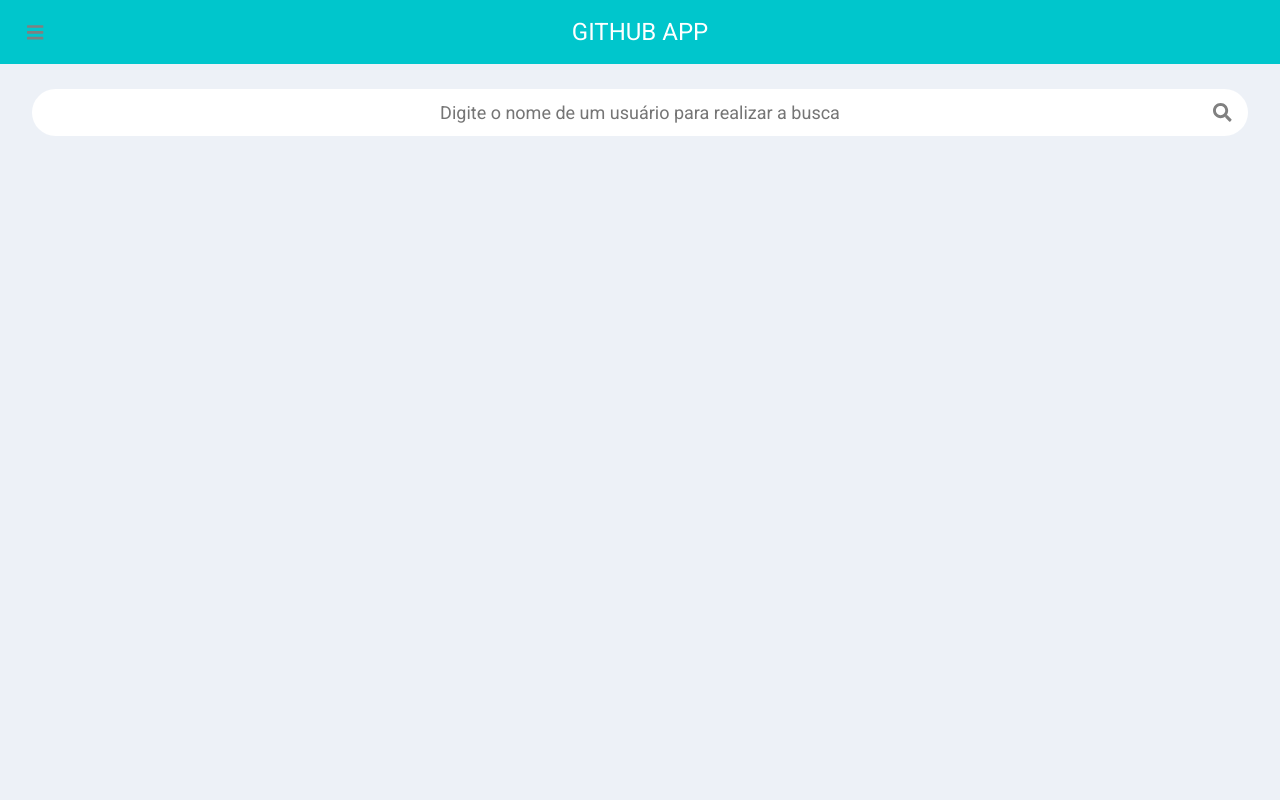
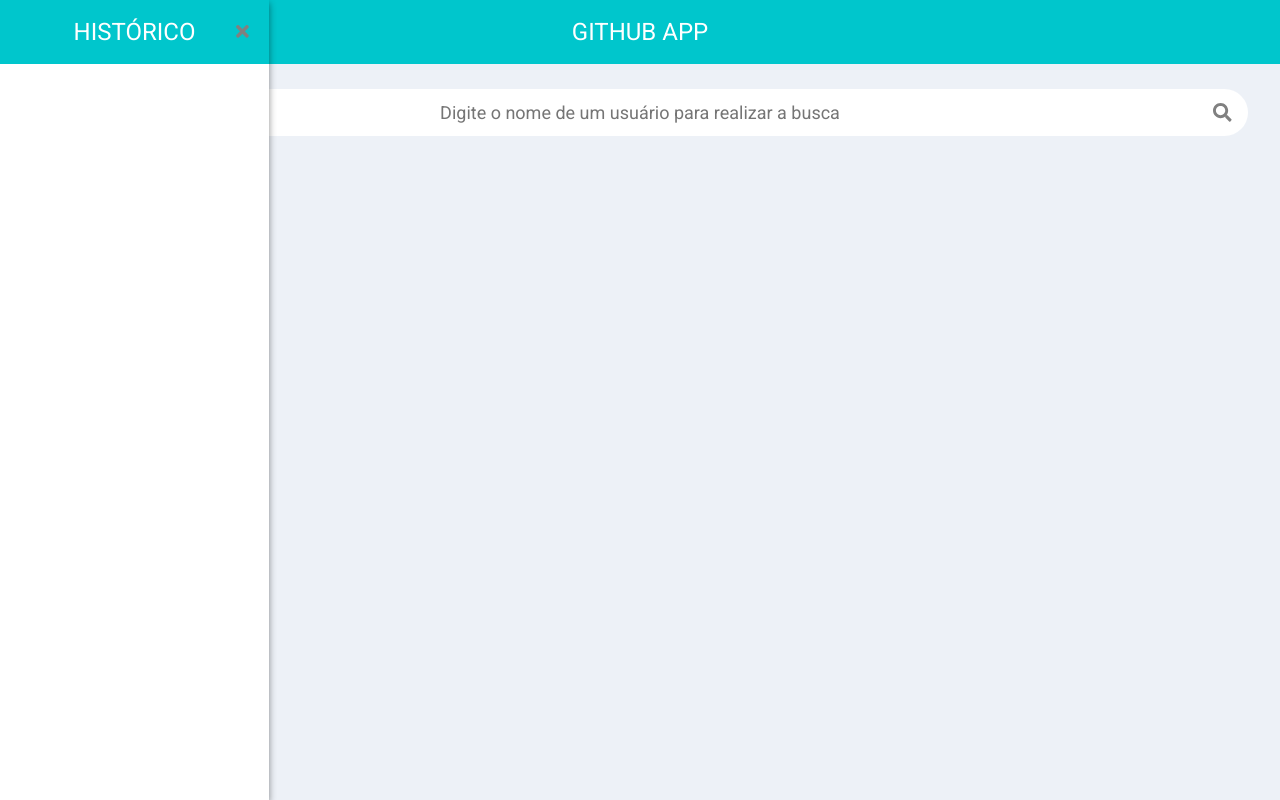
Before and after one commit to DanielLCintra/github-app, a React (Create React App) app: page / in a window 1280 px wide. Both pictures are taken after a click on the button 35 px from the left and 32 px from the top of the page. Built offline with nearby package versions, Linux system fonts and the light colour scheme.

Commit message:
Componente aside, controle de historico, persistencia e pesquisa

```diff
--- a/package.json
+++ b/package.json
@@ -19,6 +19,7 @@
     "css-loader": "^5.0.1",
     "express": "^4.17.1",
     "express-favicon": "^2.0.1",
+    "localforage": "^1.9.0",
     "node-sass": "^4.0.0",
     "path": "^0.12.7",
     "react": "^17.0.1",
--- /dev/null
+++ b/src/components/Aside/index.js
@@ -0,0 +1,38 @@
+import React from "react";
+import "./styles.scss";
+import Button from "../Button";
+import { faTimes } from "@fortawesome/free-solid-svg-icons";
+
+const Aside = ({ label, handleClose, style, items = [], handleItemClick }) => {
+  return (
+    <div className="aside" style={style}>
+      <div className="aside-header">
+        <p>{label}</p>
+        <Button
+          icon={faTimes}
+          rounded
+          state="default"
+          size="big"
+          style={{
+            position: "absolute",
+            right: "1em",
+            top: "0.7em",
+            zIndex: 99,
+          }}
+          onClickHandler={() => handleClose()}
+        />
+      </div>
+
+      <div className="aside-content">
+        {items.length > 0 &&
+          items.map((item) => (
+            <p key={item.id} onClick={() => handleItemClick(item)}>
+              {item.value}
+            </p>
+          ))}
+      </div>
+    </div>
+  );
+};
+
+export default Aside;
--- /dev/null
+++ b/src/components/Aside/styles.scss
@@ -0,0 +1,51 @@
+@import '../../assets/styles/';
+
+.aside {
+    overflow:auto;
+    -webkit-transition: opacity 600ms, visibility 600ms;
+  transition: opacity 600ms, visibility 600ms;
+    position: absolute;
+    top: 0;
+    left: 0;
+    z-index: 2000;
+    width: 269px;
+    height: 100%;
+    background-color: color('neutral', '100');
+    .aside-header {
+        width: 100%;
+        height: 4em;
+        background-color: color('primary', 'default');
+        display: flex;
+        justify-content: center;
+        align-items: center;
+        p {
+            @include tipography('title');
+            color: color('neutral', '100');
+            margin: 0;
+            text-transform: uppercase;
+        }
+    }
+    -webkit-box-shadow: 0 3px 7px rgba(0, 0, 0, 0.452);
+    -moz-box-shadow: 0 3px 7px rgba(0, 0, 0, 0.452);
+    box-shadow: 0 3px 7px rgba(0, 0, 0, 0.452);
+    -webkit-background-clip: padding-box;
+    -moz-background-clip: padding-box;
+    background-clip: padding-box;
+    .aside-content {
+        display: flex;
+        justify-content: center;
+        align-items: center;
+        flex-direction: column;
+        p {
+            @include tipography('caption-bold');
+            background-color: color('neutral', '400');
+            color: color('neutral', '700');
+            width: 70%;
+            height: 2em;
+            justify-content: center;
+            align-items: center;
+            display: flex;
+            border-radius: 50px;
+        }
+    }
+}
--- a/src/components/Input/index.js
+++ b/src/components/Input/index.js
@@ -2,9 +2,15 @@
 import "./styles.scss";
 import Button from "../Button";
 
-const Input = ({ placeholder, icon, iconSize, handleEnter, handleClick }) => {
-  let [value, setValue] = useState("");
-
+const Input = ({
+  placeholder,
+  icon,
+  iconSize,
+  handleEnter,
+  handleClick,
+  value,
+  handleOnChange,
+}) => {
   return (
     <div className="input-container">
       <input
@@ -13,7 +19,7 @@
         className="input"
         placeholder={placeholder}
         onChange={(e) => {
-          setValue(e.target.value);
+          handleOnChange(e);
         }}
         onKeyUp={(e) => {
           if (e.key === "Enter") {
--- a/src/components/TopHeader/index.js
+++ b/src/components/TopHeader/index.js
@@ -1,10 +1,9 @@
 import React from "react";
 import "./styles.scss";
 import { faBars } from "@fortawesome/free-solid-svg-icons";
-import Button from '../Button';
+import Button from "../Button";
 
-
-const TopHeader = () => {
+const TopHeader = ({ handleClick }) => {
   return (
     <div className="top-header">
       <Button
@@ -12,8 +11,8 @@
         rounded
         state="default"
         size="big"
-          style={{position: 'absolute', left: '1.5em'}}
-          onClickHandler={() => alert("Clicou no botão!")}
+        style={{ position: "absolute", left: "1.5em" }}
+        onClickHandler={() => handleClick()}
       />
       <div className="title">Github App</div>
     </div>
--- a/src/components/index.js
+++ b/src/components/index.js
@@ -7,6 +7,7 @@
 import CardRepoStarred from "./CardRepoStarred";
 import Pagination from "./Pagination";
 import CardFeedback from "./CardFeedback";
+import Aside from "./Aside";
 
 export {
   Button,
@@ -18,4 +19,5 @@
   CardFeedback,
   CardRepoStarred,
   Pagination,
+  Aside,
 };
--- a/src/pages/Home/index.js
+++ b/src/pages/Home/index.js
@@ -1,7 +1,7 @@
-import React, { useState } from "react";
+import React, { useState, useEffect } from "react";
 import { useDispatch, useSelector } from "react-redux";
 import {
-  Button,
+  Aside,
   TopHeader,
   Input,
   CardUser,
@@ -13,6 +13,8 @@
 import { getRepos, getUser } from "../../redux/middleware";
 import { setUser } from "../../redux/slices/user.slice";
 import { unsetError } from "../../redux/slices/generics.slice";
+import { setHistoric, addHistoric } from "../../redux/slices/historic.slice";
+import lf from "localforage";
 
 const Home = () => {
   const dispatch = useDispatch();
@@ -20,11 +22,38 @@
   const user = useSelector((state) => state.userReducer.user);
   const isLoading = useSelector((state) => state.genericReducer.loading);
   const error = useSelector((state) => state.genericReducer.error);
+  const historic = useSelector((state) => state.historicReducer.historic);
+
   let [showRepos, setShowRepos] = useState(false);
+  let [showAside, setShowAside] = useState(false);
   let [showStarred, setShowStarred] = useState(false);
+  let [value, setValue] = useState("");
+
+  useEffect(async () => {
+    const persistedHistoric = await lf.getItem("historic");
+    if (persistedHistoric) {
+      dispatch(setHistoric(persistedHistoric));
+    }
+  }, []);
+
   return (
     <>
-      <TopHeader />
+      {showAside && (
+        <Aside
+          label="Histórico"
+          handleClose={() => {
+            setShowAside(false);
+          }}
+          items={historic}
+          handleItemClick={(item) => {
+            setValue(item.value);
+            dispatch(setUser({ user: {} }));
+            dispatch(getUser(item.value));
+          }}
+        />
+      )}
+
+      <TopHeader handleClick={() => setShowAside(true)} />
 
       <Input
         placeholder="Digite o nome de um usuário para realizar a busca"
@@ -33,10 +62,22 @@
         handleEnter={(e) => {
           dispatch(setUser({ user: {} }));
           dispatch(getUser(e.target.value));
+          dispatch(
+            addHistoric({ id: +new Date(), value: e.target.value }, historic)
+          );
+          setShowRepos(false);
+          setShowStarred(false);
+        }}
+        value={value}
+        handleOnChange={(e) => {
+          setValue(e.target.value);
         }}
         handleClick={(value) => {
           dispatch(setUser({ user: {} }));
           dispatch(getUser(value));
+          dispatch(addHistoric({ id: +new Date(), value: value }, historic));
+          setShowStarred(false);
+          setShowRepos(false);
         }}
       />
 
--- /dev/null
+++ b/src/redux/slices/historic.slice.js
@@ -0,0 +1,55 @@
+import { createSlice } from "@reduxjs/toolkit";
+import localforage from "localforage";
+
+const historicSlice = createSlice({
+  name: "historic",
+  initialState: { historic: [] },
+  reducers: {
+    setHistoric: {
+      reducer(state, action) {
+        state.historic = action.payload.historic;
+      },
+
+      prepare(historic) {
+        return { payload: { historic } };
+      },
+    },
+
+    addHistoric: {
+      reducer(state, action) {
+        const list = [...action.payload.list];
+        list.push(action.payload.historic);
+        localforage.setItem("historic", list);
+        state.historic = list;
+      },
+
+      prepare(historic, list) {
+        return { payload: { historic, list } };
+      },
+    },
+
+    removeHistoric: {
+      reducer(state, action) {
+        const index = state.historic.findIndex(
+          (item) => item.id === action.payload.historic.id
+        );
+        if (index !== -1) {
+          state.historic.splice(index, 1);
+          localforage.setItem("historic", state.historic);
+        }
+      },
+
+      prepare({ historic }) {
+        return { payload: { historic } };
+      },
+    },
+  },
+});
+
+export const {
+  setHistoric,
+  addHistoric,
+  removeHistoric,
+} = historicSlice.actions;
+
+export default historicSlice.reducer;
--- a/src/redux/slices/index.js
+++ b/src/redux/slices/index.js
@@ -2,8 +2,10 @@
 
 import genericReducer from "./generics.slice";
 import userReducer from "./user.slice";
+import historicReducer from "./historic.slice";
 
 export default combineReducers({
   genericReducer,
   userReducer,
+  historicReducer,
 });
```
Also changed, not shown: 2 other files (tests, documents, lock files or other folders). Lines whose indentation alone changed are shown as unchanged.
